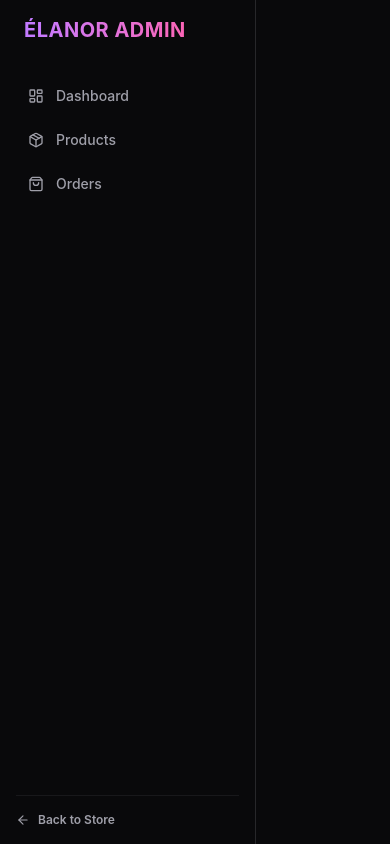
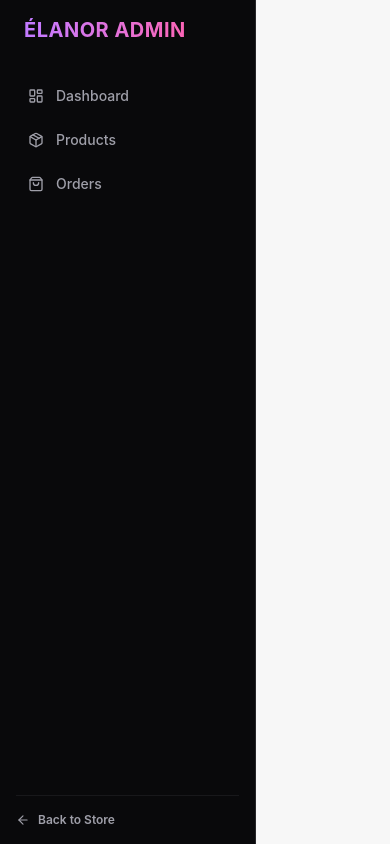
Before and after one commit to AdityaSarse/-lanor, a React app in the folder Frontend/: page /admin in a window 390 px wide. Built offline with nearby package versions, Linux system fonts and the light colour scheme; no server answers; sample sign-in values are in the browser's storage; the HTML template or start-up script is replaced by a standard one.

Commit message:
feat(admin): add mobile sidebar state and overlay in AdminLayout

```diff
--- a/Frontend/src/layouts/AdminLayout.jsx
+++ b/Frontend/src/layouts/AdminLayout.jsx
@@ -1,14 +1,28 @@
-import React from "react";
+import React, { useState } from "react";
 import { Outlet } from "react-router-dom";
 import { AdminSidebar } from "../components/common/AdminSidebar";
 
 export const AdminLayout = () => {
+  const [sidebarOpen, setSidebarOpen] = useState(false);
+
   return (
-    <div className="flex min-h-screen bg-zinc-950 text-zinc-100 selection:bg-purple-600 selection:text-white">
-      <AdminSidebar />
-      <div className="flex-1 flex flex-col min-w-0">
-        <main className="flex-1 p-6 overflow-y-auto">
-          <Outlet />
+    <div className="flex min-h-screen bg-[#f7f7f7] text-gray-900 selection:bg-[#0d2137]/10 selection:text-gray-900">
+      {/* Desktop + Mobile Sidebar */}
+      <AdminSidebar isOpen={sidebarOpen} onClose={() => setSidebarOpen(false)} />
+
+      {/* Mobile overlay */}
+      {sidebarOpen && (
+        <div
+          className="fixed inset-0 z-30 bg-black/30 lg:hidden"
+          onClick={() => setSidebarOpen(false)}
+        />
+      )}
+
+      {/* Main content area */}
+      <div className="flex-1 flex flex-col min-w-0 overflow-hidden">
+        <main className="flex-1 overflow-y-auto">
+          {/* Each admin page renders its own AdminHeader and receives onMenuClick */}
+          <Outlet context={{ onMenuClick: () => setSidebarOpen(true) }} />
         </main>
       </div>
     </div>
```
